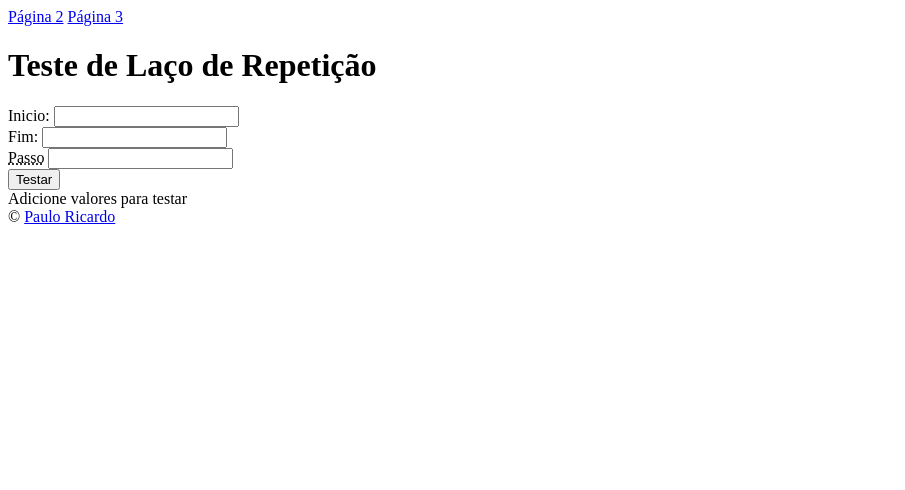
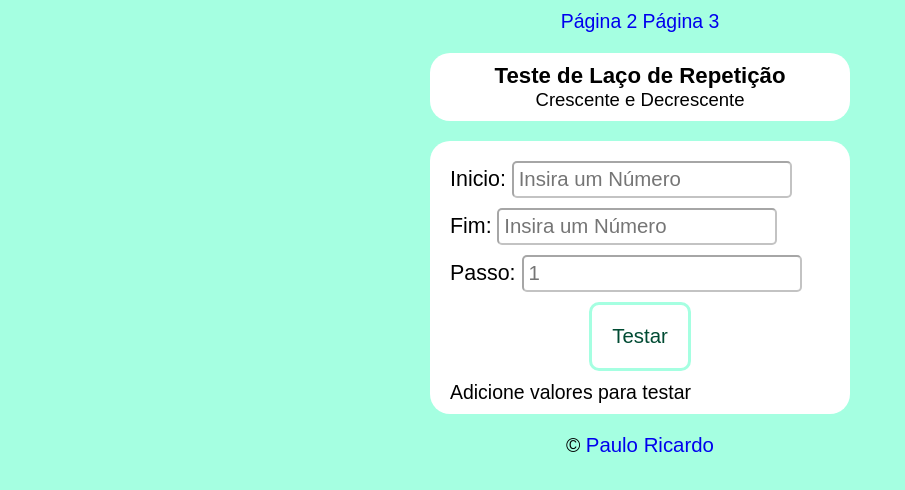
Before and after one commit to paulosilvabr/javascript, a plain HTML site: page ex/ex009d/d1/page/index.html in a window 1280 px wide. Shown: the whole page, without its empty margins (0-905 px from the left). Drawn offline with Linux system fonts and the light colour scheme.

Commit message:
desafio 4.1 completo

```diff
--- a/ex/ex009d/d1/page/index.html
+++ b/ex/ex009d/d1/page/index.html
@@ -7,33 +7,38 @@
     <link rel="stylesheet" href="../style/style.css">
 </head>
 <body>
+    <nav>
         <a href="../../d2/page/pag2.html">Página 2</a>
         <a href="../../d3/page/pag3.html">Página 3</a>
+    </nav>
 
+    <header>
         <h1>Teste de Laço de Repetição</h1>
+        <p>Crescente e Decrescente</p>
+    </header>
 
+    <main>
         <div>
-        <label for="ini">Inicio: </label>
-        <input type="number" name="ini" id="ini">
+            <label for="ini"><abbr title="Padrão = 0">Inicio:</abbr> </label>
+            <input type="number" name="ini" id="ini" placeholder="Insira um Número">
         </div>
-
         <div>
-        <label for="fim">Fim: </label>
-        <input type="number" name="fim" id="fim">
+            <label for="fim"><abbr title="Padrão = 0">Fim:</abbr> </label>
+            <input type="number" name="fim" id="fim" placeholder="Insira um Número">
         </div>
-
         <div>
-        <label for="step"><abbr title="De quanto em quanto vai acontecer o salto. Passo = 1 por padrão">Passo</abbr></label>
-        <input type="number" name="step" id="step">
+            <label for="step"><abbr title="De quanto em quanto vai acontecer o salto. Passo = 1 por padrão">Passo: </abbr></label>
+            <input type="number" name="step" id="step" placeholder="1">
         </div>
-
-    <div>
+        <div class="botao">
             <input type="button" value="Testar" id="botaoTeste">
         </div>
+        <output>Adicione valores para testar</output>
+    </main>
 
-    <output>Adicione valores para testar</output>
-
-    <footer>&copy; <a href="https://github.com/paulosilvabr" target="_blank">Paulo Ricardo</a></footer>
+    <footer>
+        <p>&copy; <a href="https://github.com/paulosilvabr" target="_blank">Paulo Ricardo</a></p>
+    </footer>
 
     <script src="../js/script.js"></script>
 </body>
--- a/ex/ex009d/d1/style/style.css
+++ b/ex/ex009d/d1/style/style.css
@@ -1 +1,78 @@
 @charset "UTF-8";
+
+* {
+    padding: 0;
+    margin: 0;
+    font-family: Arial, Helvetica, sans-serif;
+    font-size: 1.05em;
+}
+
+nav {
+    text-align: center;
+    margin: 10px;
+}
+
+a,
+abbr {
+    text-decoration: none;
+}
+
+a:hover {
+    text-decoration: underline;
+}
+body {
+    background-color: rgb(165, 255, 225);
+}
+
+header,
+main {
+    background-color: white;
+    max-width: 400px;
+    margin: auto;
+    margin-top: 20px;
+    margin-bottom: 20px;
+    border-radius: 20px;
+    padding: 10px;
+}
+
+header h1 {
+    text-align: center;
+    font-size: 1.2em;
+}
+
+header p {
+    text-align: center;
+    font-size: 1em;
+}
+
+main div,
+output {
+    margin: 10px;
+}
+
+main div.botao {
+    text-align: center;
+}
+
+main input {
+    padding: 5px;
+    border-radius: 5px;
+    border-color: rgba(0, 0, 0, 0.349);
+}
+
+main input[type="button"] {
+    padding: 20px;
+    background-color: white;
+    border: 3px solid rgb(165, 255, 225);
+    border-radius: 10px;
+    color: rgb(1, 75, 51);
+}
+
+main input[type="button"]:hover {
+    background-color: rgb(165, 255, 225);
+    border-color: rgb(18, 112, 82);
+}
+
+footer {
+    text-align: center;
+}
```
Also changed, not shown: 1 other file. Lines whose indentation alone changed are shown as unchanged.
